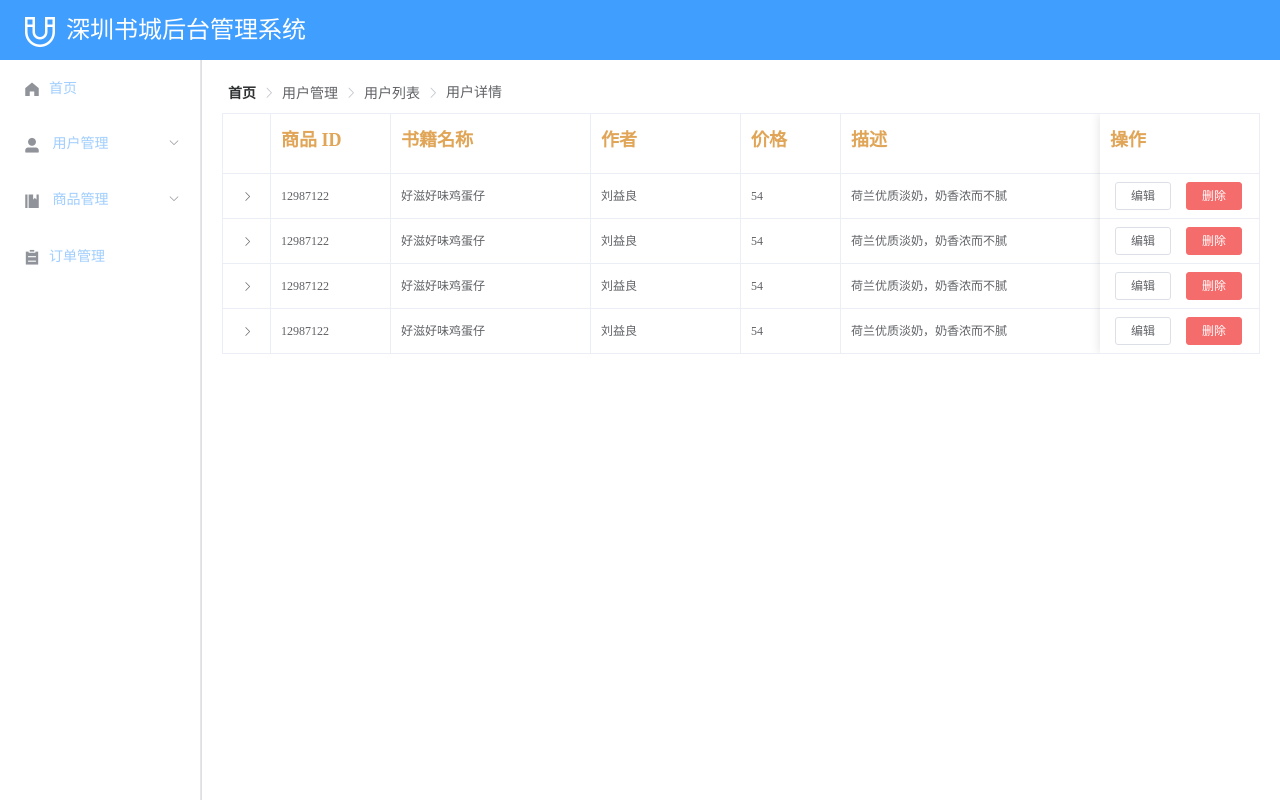
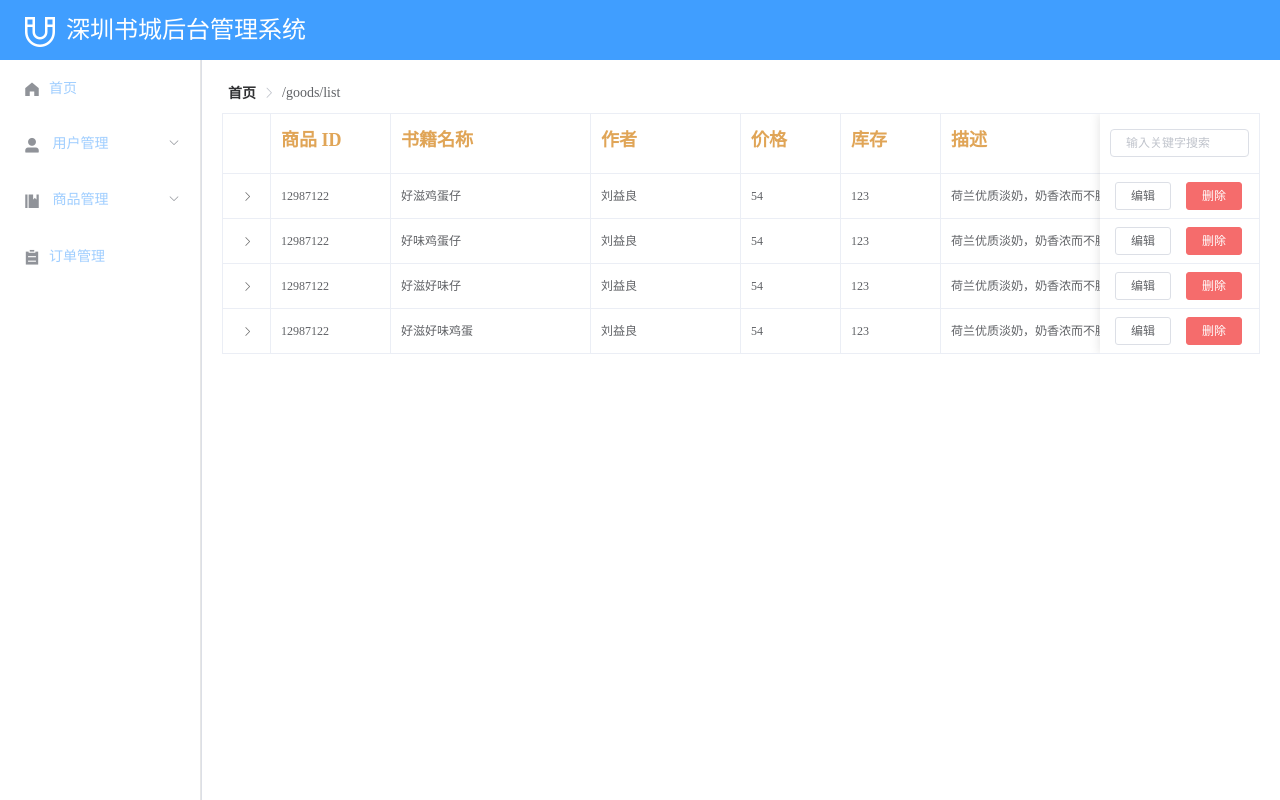
Before and after one commit to gzh52003/szbook, a Vue app: page /#/goods/list in a window 1280 px wide. Built offline with nearby package versions, Linux system fonts and the light colour scheme.

Commit message:
刘益良提交更改

```diff
--- a/src/App.vue
+++ b/src/App.vue
@@ -37,9 +37,7 @@
         <el-main>
           <el-breadcrumb separator-class="el-icon-arrow-right" style="padding:6px">
             <el-breadcrumb-item :to="{ path: '/' }">首页</el-breadcrumb-item>
-            <el-breadcrumb-item>用户管理</el-breadcrumb-item>
-            <el-breadcrumb-item>用户列表</el-breadcrumb-item>
-            <el-breadcrumb-item>用户详情</el-breadcrumb-item>
+            <el-breadcrumb-item>{{$route.fullPath}}</el-breadcrumb-item>
           </el-breadcrumb>
           <router-view />
         </el-main>
@@ -83,11 +81,11 @@ export default {
           icon: "el-icon-s-management",
           submenu: [
             {
-              text: "用户列表",
+              text: "商品列表",
               path: "/list",
             },
             {
-              text: "添加用户",
+              text: "添加商品",
               path: "/add",
             },
           ],
@@ -106,11 +104,14 @@ export default {
       this.activeIndex = path;
     },
     goto(path, idx) {
-      console.log(path);
+      if((this.$route.fullPath).toString()===path.toString())return
       this.$router.replace(path);
       this.currentIndex = idx;
     },
   },
+  computed:{
+    // pathName:this.$router.fullPath
+  }
 };
 window.onselectstart = function () {
   return false;
--- a/src/pages/goods/Add.vue
+++ b/src/pages/goods/Add.vue
@@ -1,10 +1,113 @@
 <template>
-    <div>
-        add
-    </div>
+<el-form :model="ruleForm" :rules="rules" ref="ruleForm" label-width="100px" class="demo-ruleForm" style="padding-top:6px">
+  <el-form-item label="商品名称" prop="name">
+    <el-input v-model="ruleForm.name"></el-input>
+  </el-form-item>
+  <el-form-item label="价格" prop="pic" required>
+    <el-input v-model="ruleForm.pic"></el-input>
+  </el-form-item>
+  <el-form-item label="库存" prop="num" required>
+    <el-input v-model="ruleForm.num"></el-input>
+  </el-form-item>
+  <el-form-item label="活动区域" prop="region">
+    <el-select v-model="ruleForm.region" placeholder="请选择活动区域">
+      <el-option label="区域一" value="shanghai"></el-option>
+      <el-option label="区域二" value="beijing"></el-option>
+    </el-select>
+  </el-form-item>
+  <el-form-item label="活动时间" required>
+    <el-col :span="11">
+      <el-form-item prop="date1">
+        <el-date-picker type="date" placeholder="选择日期" v-model="ruleForm.date1" style="width: 100%;"></el-date-picker>
+      </el-form-item>
+    </el-col>
+    <el-col class="line" :span="2">-</el-col>
+    <el-col :span="11">
+      <el-form-item prop="date2">
+        <el-time-picker placeholder="选择时间" v-model="ruleForm.date2" style="width: 100%;"></el-time-picker>
+      </el-form-item>
+    </el-col>
+  </el-form-item>
+  <el-form-item label="即时配送" prop="delivery">
+    <el-switch v-model="ruleForm.delivery"></el-switch>
+  </el-form-item>
+  <el-form-item label="活动性质" prop="type">
+    <el-checkbox-group v-model="ruleForm.type">
+      <el-checkbox label="美食/餐厅线上活动" name="type"></el-checkbox>
+      <el-checkbox label="地推活动" name="type"></el-checkbox>
+      <el-checkbox label="线下主题活动" name="type"></el-checkbox>
+      <el-checkbox label="单纯品牌曝光" name="type"></el-checkbox>
+    </el-checkbox-group>
+  </el-form-item>
+  <el-form-item label="特殊资源" prop="resource">
+    <el-radio-group v-model="ruleForm.resource">
+      <el-radio label="线上品牌商赞助"></el-radio>
+      <el-radio label="线下场地免费"></el-radio>
+    </el-radio-group>
+  </el-form-item>
+  <el-form-item label="描述" prop="desc">
+    <el-input type="textarea" v-model="ruleForm.desc"></el-input>
+  </el-form-item>
+  <el-form-item>
+    <el-button type="primary" @click="submitForm('ruleForm')">立即创建</el-button>
+    <el-button @click="resetForm('ruleForm')">重置</el-button>
+  </el-form-item>
+</el-form>
 </template>
 <script>
-export default {
-
-}
+  export default {
+    data() {
+      return {
+        ruleForm: {
+          name: '',
+          region: '',
+          date1: '',
+          date2: '',
+          delivery: false,
+          type: [],
+          resource: '',
+          desc: ''
+        },
+        rules: {
+          name: [
+            { required: true, message: '请输入活动名称', trigger: 'blur' },
+            { min: 3, max: 5, message: '长度在 3 到 5 个字符', trigger: 'blur' }
+          ],
+          region: [
+            { required: true, message: '请选择活动区域', trigger: 'change' }
+          ],
+          date1: [
+            { type: 'date', required: true, message: '请选择日期', trigger: 'change' }
+          ],
+          date2: [
+            { type: 'date', required: true, message: '请选择时间', trigger: 'change' }
+          ],
+          type: [
+            { type: 'array', required: true, message: '请至少选择一个活动性质', trigger: 'change' }
+          ],
+          resource: [
+            { required: true, message: '请选择活动资源', trigger: 'change' }
+          ],
+          desc: [
+            { required: true, message: '请填写活动形式', trigger: 'blur' }
+          ]
+        }
+      };
+    },
+    methods: {
+      submitForm(formName) {
+        this.$refs[formName].validate((valid) => {
+          if (valid) {
+            alert('submit!');
+          } else {
+            console.log('error submit!!');
+            return false;
+          }
+        });
+      },
+      resetForm(formName) {
+        this.$refs[formName].resetFields();
+      }
+    }
+  }
 </script>
--- a/src/pages/goods/Goods.vue
+++ b/src/pages/goods/Goods.vue
@@ -1,6 +1,6 @@
 <template>
   <el-table
-    :data="tableData5"
+    :data="books"
     max-height="590"
     border
     size="small"
@@ -32,11 +32,20 @@
     <el-table-column label="书籍名称" width="200" prop="name"></el-table-column>
     <el-table-column label="作者" width="150" prop="author"></el-table-column>
     <el-table-column label="价格" width="100" prop="pic"></el-table-column>
+    <el-table-column label="库存" width="100" prop="num"></el-table-column>
     <el-table-column label="描述" width="300" prop="desc"></el-table-column>
-    <el-table-column label="操作" fixed="right" width="160">
+    <el-table-column
+      fixed="right" width="160">
+       <template slot="header" slot-scope="scope">
+        <el-input
+          v-model="searchText"
+          @input="search(scope)"
+          size="mini"
+          placeholder="输入关键字搜索"/>
+      </template>
       <template slot-scope="scope">
-        <el-button size="mini" @click="handleEdit(scope.row.shopId)">编辑</el-button>
-        <el-button size="mini" type="danger" @click="handleDelete(scope.row.shopId)">删除</el-button>
+        <el-button size="mini" @click="handleEdit(scope.$index, scope.row)">编辑</el-button>
+        <el-button size="mini" type="danger" @click="handleDelete(scope.$index, scope.row)">删除</el-button>
       </template>
     </el-table-column>
   </el-table>
@@ -45,10 +54,10 @@
 export default {
   data() {
     return {
-      tableData5: [
+      books: [
         {
           id: "12987122",
-          name: "好滋好味鸡蛋仔",
+          name: "好滋鸡蛋仔",
           category: "江浙小吃、小吃零食",
           desc: "荷兰优质淡奶，奶香浓而不腻",
           address: "上海市普陀区真北路",
@@ -56,11 +65,12 @@ export default {
           shopId: "10333",
           author: "刘益良",
           pic: "54",
+          num:123,
           url:'./img.js'
         },
         {
           id: "12987122",
-          name: "好滋好味鸡蛋仔",
+          name: "好味鸡蛋仔",
           category: "江浙小吃、小吃零食",
           desc: "荷兰优质淡奶，奶香浓而不腻",
           address: "上海市普陀区真北路",
@@ -68,11 +78,12 @@ export default {
           shopId: "10333",
           author: "刘益良",
           pic: "54",
+          num:123,
           url:'./img.js'
         },
         {
           id: "12987122",
-          name: "好滋好味鸡蛋仔",
+          name: "好滋好味仔",
           category: "江浙小吃、小吃零食",
           desc: "荷兰优质淡奶，奶香浓而不腻",
           address: "上海市普陀区真北路",
@@ -80,11 +91,12 @@ export default {
           shopId: "10333",
           author: "刘益良",
           pic: "54",
+          num:123,
           url:'./img.js'
         },
         {
           id: "12987122",
-          name: "好滋好味鸡蛋仔",
+          name: "好滋好味鸡蛋",
           category: "江浙小吃、小吃零食",
           desc: "荷兰优质淡奶，奶香浓而不腻",
           address: "上海市普陀区真北路",
@@ -92,9 +104,11 @@ export default {
           shopId: "10333",
           author: "刘益良",
           pic: "54",
+          num:123,
           url:'./img.js'
         },
       ],
+      searchText:''
     };
   },
   methods:{
@@ -103,6 +117,11 @@ export default {
     },
     handleDelete(_id){
       console.log(_id);
+    },
+    search(){
+      let reg = new RegExp(this.searchText)
+      // console.log(this.books.filter(el=>el.name.match(reg)));
+      this.books = this.books.filter(el=>el.name.match(reg))
     }
   }
 };
```
